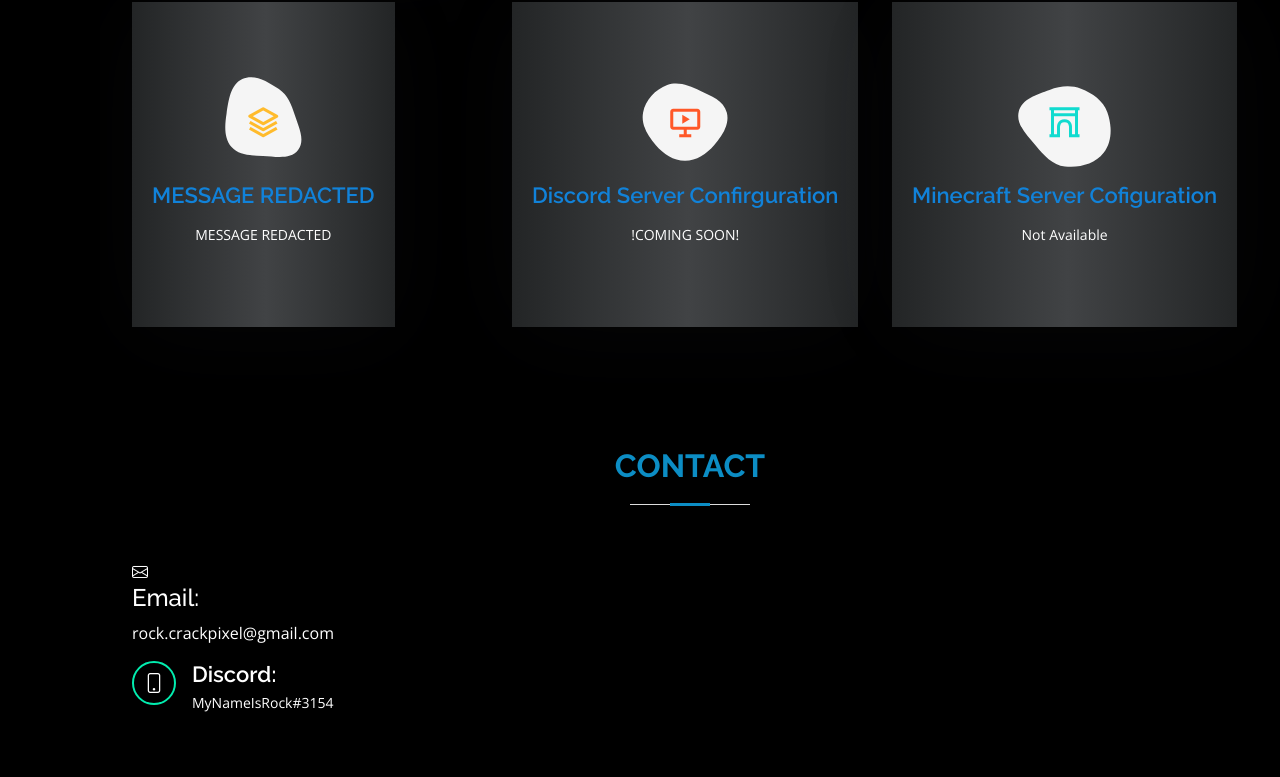
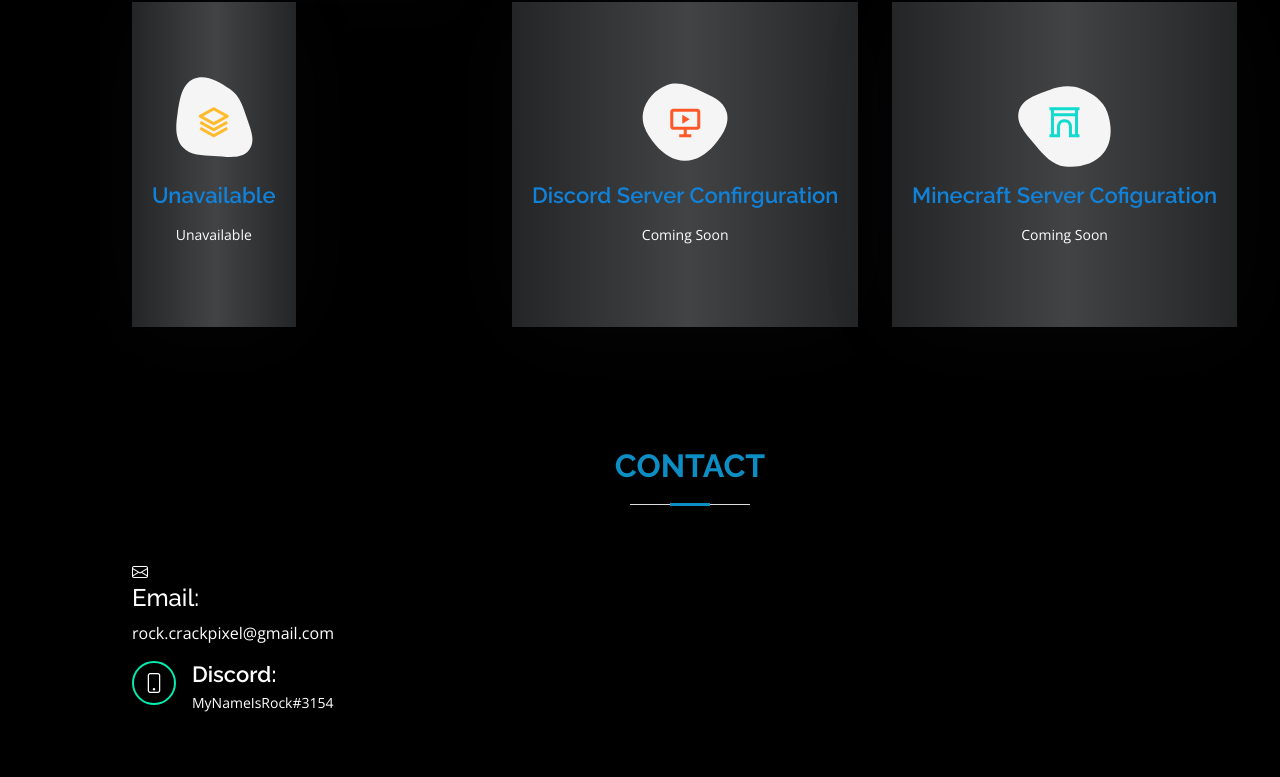
Before and after one commit to Rokas-rgb/Rokas-rgb.github.io, a plain HTML site: page index.html in a window 1280 px wide. Shown: the part 4282-5059 px from the top of the page. Drawn offline with nearby package versions, Linux system fonts and the light colour scheme.

Commit message:
Update index.html

```diff
--- a/index.html
+++ b/index.html
@@ -423,8 +423,8 @@
                 </svg>
                 <i class="bx bx-layer"></i>
               </div>
-              <h4><a href="">MESSAGE REDACTED</a></h4>
-              <p>MESSAGE REDACTED</p>
+              <h4><a href="">Unavailable </a></h4>
+              <p>Unavailable</p>
             </div>
           </div>
 
@@ -437,7 +437,7 @@
                 <i class="bx bx-slideshow"></i>
               </div>
               <h4><a href="">Discord Server Confirguration</a></h4>
-              <p>!COMING SOON!</p>
+              <p>Coming Soon</p>
             </div>
           </div>
 
@@ -449,8 +449,8 @@
                 </svg>
                 <i class="bx bx-arch"></i>
               </div>
-              <h4><a href="">     Minecraft Server Cofiguration</a></h4>
-              <p>Not Available</p>
+              <h4><a href="">Minecraft Server Cofiguration</a></h4>
+              <p>Coming Soon</p>
             </div>
           </div>
 
```
